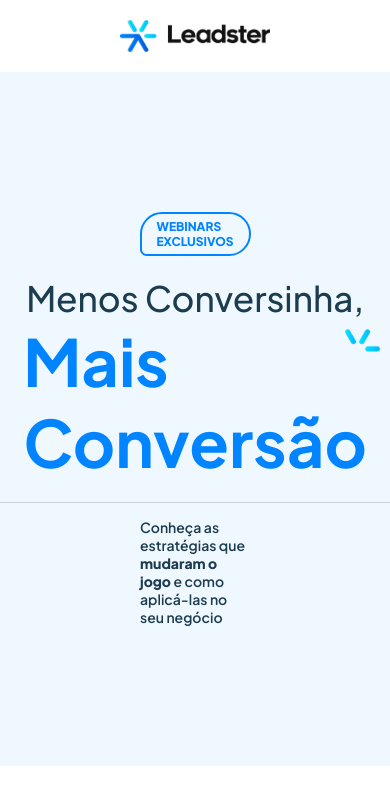
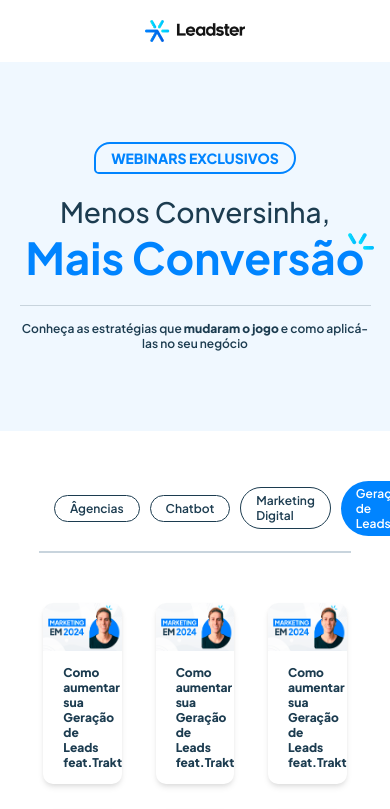
Before and after one commit to Borgeta-code/LeadsterChallenge, a Next.js app: page / in a window 390 px wide. Shown: the top 809 px of the page. Built offline with nearby package versions, Linux system fonts and the light colour scheme.

Commit message:
fix: Header e Hero responsivos

```diff
--- a/src/components/Header/Header.tsx
+++ b/src/components/Header/Header.tsx
@@ -1,11 +1,9 @@
-import Image from "next/image";
-import logo from "../../../public/assets/logo.png";
-import { Container } from "./styles";
+import { Container, Logo } from "./styles";
 
 export default function Header() {
   return (
     <Container>
-      <Image src={logo} alt="Leadster logo" width={150} />
+      <Logo src="/assets/logo.png" alt="Leadster logo" />
     </Container>
   );
 }
--- a/src/components/Header/styles.ts
+++ b/src/components/Header/styles.ts
@@ -7,3 +7,11 @@ export const Container = styled.div`
   width: 100%;
   padding: 20px;
 `;
+
+export const Logo = styled.img`
+  width: 140px;
+
+  @media (max-width: 768px) {
+    width: 100px;
+  }
+`;
--- a/src/components/Hero/Hero.tsx
+++ b/src/components/Hero/Hero.tsx
@@ -1,5 +1,3 @@
-import Image from "next/image";
-import hero from "../../../public/assets/asset-header.png";
 import {
   Asset,
   Badge,
@@ -21,9 +19,7 @@ export default function Hero() {
         <SloganTextSm>Menos Conversinha,</SloganTextSm>
         <SloganTextLg>
           Mais Conversão
-          <Asset>
-            <Image src={hero} alt="" width={35} />
-          </Asset>
+          <Asset src="/assets/asset-header.png" />
         </SloganTextLg>
       </SloganContainer>
 
--- a/src/components/Hero/styles.ts
+++ b/src/components/Hero/styles.ts
@@ -5,9 +5,13 @@ export const Container = styled.div`
   flex-direction: column;
   justify-content: center;
   align-items: center;
-  padding: 140px;
+  padding: 140px 0px;
   width: 100%;
   background-color: #f0f8ff;
+
+  @media (max-width: 768px) {
+    padding: 80px 0px;
+  }
 `;
 
 export const Badge = styled.span`
@@ -19,6 +23,10 @@ export const Badge = styled.span`
   border-bottom-left-radius: 300px;
   border: 2px solid #0084ff;
   color: #0084ff;
+
+  @media (max-width: 768px) {
+    font-size: 14px;
+  }
 `;
 
 export const SloganContainer = styled.div`
@@ -26,13 +34,17 @@ export const SloganContainer = styled.div`
   justify-content: center;
   align-items: center;
   flex-direction: column;
-  padding: 20px;
+  padding: 20px 10px;
 `;
 
 export const SloganTextSm = styled.span`
-  font-size: 35px;
+  font-size: 34px;
   font-weight: 500;
   color: #1c3c50;
+
+  @media (max-width: 768px) {
+    font-size: 28px;
+  }
 `;
 
 export const SloganTextLg = styled.span`
@@ -40,18 +52,33 @@ export const SloganTextLg = styled.span`
   font-weight: 700;
   color: #0084ff;
   position: relative;
+
+  @media (max-width: 768px) {
+    font-size: 44px;
+  }
 `;
 
-export const Asset = styled.div`
+export const Asset = styled.img`
   position: absolute;
-  right: -13px;
-  top: -35px;
+  width: 40px;
+  right: -12px;
+  top: 9px;
+
+  @media (max-width: 768px) {
+    width: 26px;
+    top: 4px;
+    right: -10px;
+  }
 `;
 
 export const Divider = styled.div`
   width: 550px;
   height: 1px;
   background-color: #c8d4dd;
+
+  @media (max-width: 768px) {
+    width: 90vw;
+  }
 `;
 
 export const Subtitle = styled.span`
@@ -59,6 +86,12 @@ export const Subtitle = styled.span`
   font-size: 14px;
   font-weight: 600;
   color: #1c3c50;
+
+  @media (max-width: 768px) {
+    font-size: 12px;
+    text-align: center;
+    width: 90vw;
+  }
 `;
 
 export const Bold = styled.span`
```
